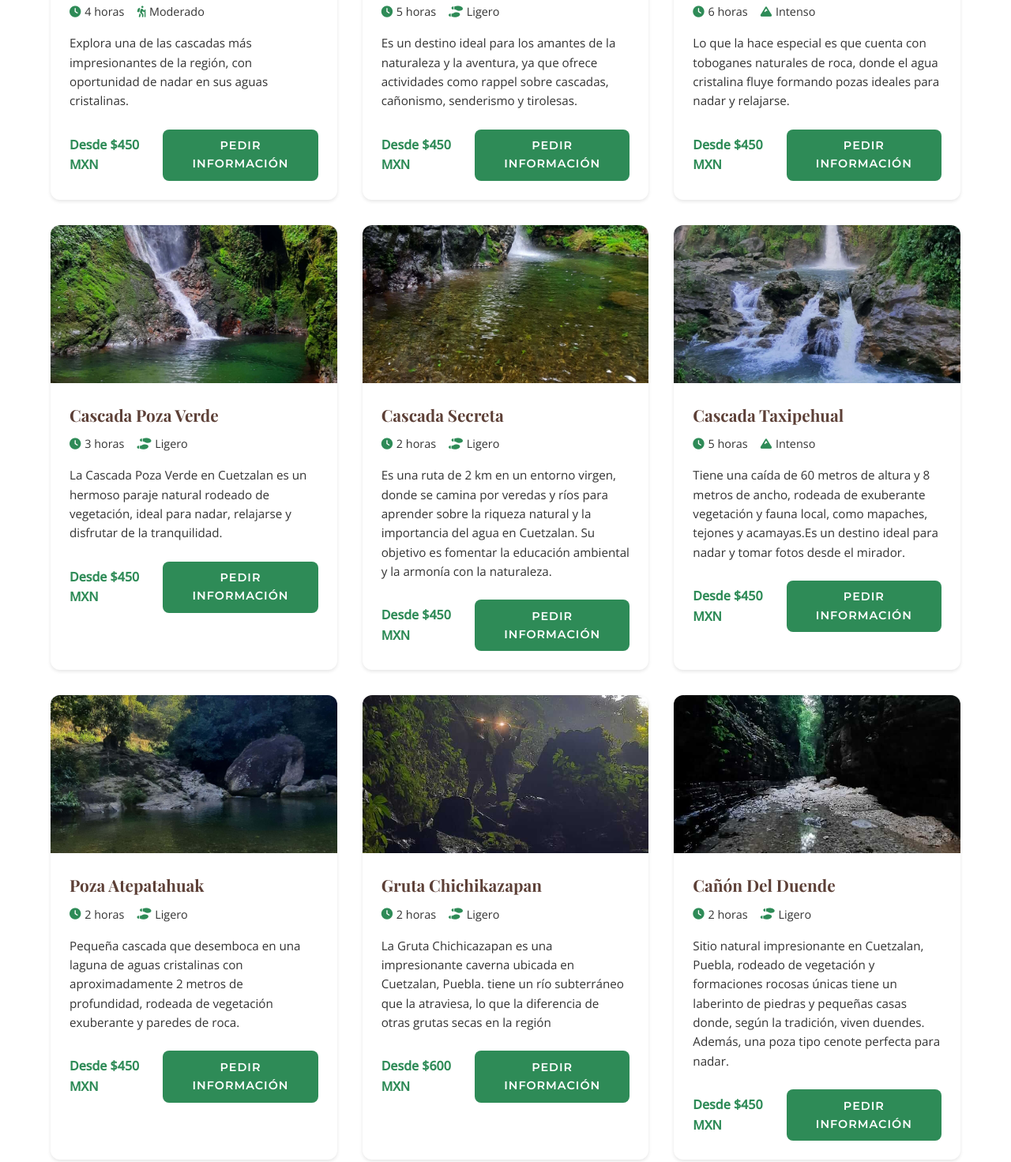
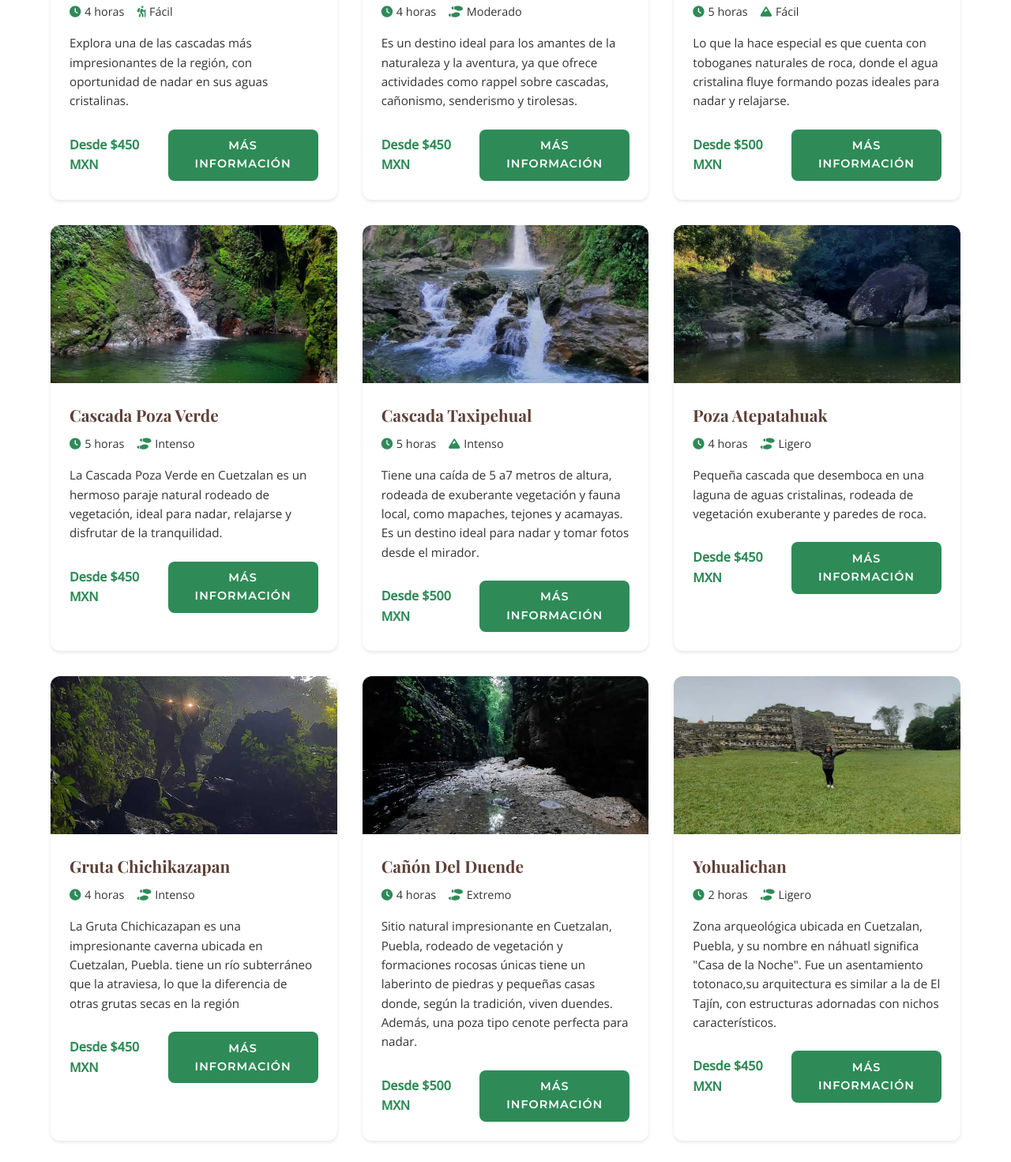
Before and after one commit to ItziRomano/tours, a website: page index.html in a window 1280 px wide. Shown: the part 1373-2844 px from the top of the page at 79% size. Drawn offline with nearby package versions, Linux system fonts and the light colour scheme.

Commit message:
correcciones

```diff
--- a/index.html
+++ b/index.html
@@ -79,13 +79,13 @@
                         <h3>Cascada Las Brisas</h3>
                         <div class="tour-meta">
                             <span><i class="fas fa-clock"></i> 4 horas</span>
-                            <span><i class="fas fa-hiking"></i> Moderado</span>
+                            <span><i class="fas fa-hiking"></i> Fácil</span>
                         </div>
                         <p>Explora una de las cascadas más impresionantes de la región, con oportunidad de nadar en sus
                             aguas cristalinas.</p>
                         <div class="tour-footer">
                             <span class="tour-price">Desde $450 MXN</span>
-                            <a href="https://wa.me/522331168764" class="btn btn-secondary">Pedir información</a>
+                            <a href="https://wa.me/522331168764" class="btn btn-secondary">Más información</a>
                         </div>
                     </div>
                 </div>
@@ -97,14 +97,14 @@
                     <div class="tour-info">
                         <h3>Cascada La Escondida</h3>
                         <div class="tour-meta">
-                            <span><i class="fas fa-clock"></i> 5 horas</span>
-                            <span><i class="fas fa-shoe-prints"></i> Ligero</span>
+                            <span><i class="fas fa-clock"></i> 4 horas</span>
+                            <span><i class="fas fa-shoe-prints"></i> Moderado</span>
                         </div>
                         <p>Es un destino ideal para los amantes de la naturaleza y la aventura, ya que ofrece
                             actividades como rappel sobre cascadas, cañonismo, senderismo y tirolesas.</p>
                         <div class="tour-footer">
                             <span class="tour-price">Desde $450 MXN</span>
-                            <a href="https://wa.me/522331168764" class="btn btn-secondary">Pedir información</a>
+                            <a href="https://wa.me/522331168764" class="btn btn-secondary">Más información</a>
                         </div>
                     </div>
                 </div>
@@ -116,14 +116,14 @@
                     <div class="tour-info">
                         <h3>Cascada Las Hamacas</h3>
                         <div class="tour-meta">
-                            <span><i class="fas fa-clock"></i> 6 horas</span>
-                            <span><i class="fas fa-mountain"></i> Intenso</span>
+                            <span><i class="fas fa-clock"></i> 5 horas</span>
+                            <span><i class="fas fa-mountain"></i> Fácil</span>
                         </div>
                         <p>Lo que la hace especial es que cuenta con toboganes naturales de roca, donde el agua
                             cristalina fluye formando pozas ideales para nadar y relajarse.</p>
                         <div class="tour-footer">
-                            <span class="tour-price">Desde $450 MXN</span>
-                            <a href="https://wa.me/522331168764" class="btn btn-secondary">Pedir información</a>
+                            <span class="tour-price">Desde $500 MXN</span>
+                            <a href="https://wa.me/522331168764" class="btn btn-secondary">Más información</a>
                         </div>
                     </div>
                 </div>
@@ -135,33 +135,13 @@
                     <div class="tour-info">
                         <h3>Cascada Poza Verde</h3>
                         <div class="tour-meta">
-                            <span><i class="fas fa-clock"></i> 3 horas</span>
-                            <span><i class="fas fa-shoe-prints"></i> Ligero</span>
+                            <span><i class="fas fa-clock"></i> 5 horas</span>
+                            <span><i class="fas fa-shoe-prints"></i> Intenso</span>
                         </div>
                         <p>La Cascada Poza Verde en Cuetzalan es un hermoso paraje natural rodeado de vegetación, ideal para nadar, relajarse y disfrutar de la tranquilidad.</p>
                         <div class="tour-footer">
                             <span class="tour-price">Desde $450 MXN</span>
-                            <a href="https://wa.me/522331168764" class="btn btn-secondary">Pedir información</a>
-                        </div>
-                    </div>
-                </div>
-
-                <div class="tour-card tour-item" data-category="aventura">
-                    <div class="tour-image">
-                        <img src="./recursos/imagenes tours/cascadaSecreta.jpeg" alt="Cascada Secreta">
-                    </div>
-                    <div class="tour-info">
-                        <h3>Cascada Secreta</h3>
-                        <div class="tour-meta">
-                            <span><i class="fas fa-clock"></i> 2 horas</span>
-                            <span><i class="fas fa-shoe-prints"></i> Ligero</span>
-                        </div>
-                        <p>Es una ruta de 2 km en un entorno virgen, donde se camina por veredas y ríos para aprender
-                            sobre la riqueza natural y la importancia del agua en Cuetzalan. Su objetivo es fomentar la
-                            educación ambiental y la armonía con la naturaleza.</p>
-                        <div class="tour-footer">
-                            <span class="tour-price">Desde $450 MXN</span>
-                            <a href="https://wa.me/522331168764" class="btn btn-secondary">Pedir información</a>
+                            <a href="https://wa.me/522331168764" class="btn btn-secondary">Más información</a>
                         </div>
                     </div>
                 </div>
@@ -176,16 +156,16 @@
                             <span><i class="fas fa-clock"></i> 5 horas</span>
                             <span><i class="fas fa-mountain"></i> Intenso</span>
                         </div>
-                        <p>Tiene una caída de 60 metros de altura y 8 metros de ancho, rodeada de exuberante vegetación
-                            y fauna local, como mapaches, tejones y acamayas.Es un destino ideal para nadar y tomar
-                            fotos desde el mirador.
+                        <p>Tiene una caída de 5 a7 metros de altura, rodeada de exuberante vegetación
+                            y fauna local, como mapaches, tejones y acamayas. Es un destino ideal para nadar y tomar fotos desde el mirador.
                         </p>
                         <div class="tour-footer">
-                            <span class="tour-price">Desde $450 MXN</span>
-                            <a href="https://wa.me/522331168764" class="btn btn-secondary">Pedir información</a>
+                            <span class="tour-price">Desde $500 MXN</span>
+                            <a href="https://wa.me/522331168764" class="btn btn-secondary">Más información</a>
                         </div>
                     </div>
                 </div>
+
                 <div class="tour-card tour-item" data-category="naturaleza">
                     <div class="tour-image">
                         <img src="./recursos/imagenes tours/pozaAtepatahuak.jpeg" alt="Poza Atepatahuak">
@@ -193,14 +173,13 @@
                     <div class="tour-info">
                         <h3>Poza Atepatahuak</h3>
                         <div class="tour-meta">
-                            <span><i class="fas fa-clock"></i> 2 horas</span>
+                            <span><i class="fas fa-clock"></i> 4 horas</span>
                             <span><i class="fas fa-shoe-prints"></i> Ligero</span>
                         </div>
-                        <p>Pequeña cascada que desemboca en una laguna de aguas cristalinas con aproximadamente 2 metros
-                            de profundidad, rodeada de vegetación exuberante y paredes de roca.</p>
+                        <p>Pequeña cascada que desemboca en una laguna de aguas cristalinas, rodeada de vegetación exuberante y paredes de roca.</p>
                         <div class="tour-footer">
                             <span class="tour-price">Desde $450 MXN</span>
-                            <a href="https://wa.me/522331168764" class="btn btn-secondary">Pedir información</a>
+                            <a href="https://wa.me/522331168764" class="btn btn-secondary">Más información</a>
                         </div>
                     </div>
 
@@ -212,18 +191,19 @@
                     <div class="tour-info">
                         <h3>Gruta Chichikazapan</h3>
                         <div class="tour-meta">
-                            <span><i class="fas fa-clock"></i> 2 horas</span>
-                            <span><i class="fas fa-shoe-prints"></i> Ligero</span>
+                            <span><i class="fas fa-clock"></i> 4 horas</span>
+                            <span><i class="fas fa-shoe-prints"></i> Intenso</span>
                         </div>
                         <p>La Gruta Chichicazapan es una impresionante caverna ubicada en Cuetzalan, Puebla. tiene un
                             río subterráneo que la atraviesa, lo que la diferencia de otras grutas secas en la región
                         </p>
                         <div class="tour-footer">
-                            <span class="tour-price">Desde $600 MXN</span>
-                            <a href="https://wa.me/522331168764" class="btn btn-secondary">Pedir información</a>
+                            <span class="tour-price">Desde $450 MXN</span>
+                            <a href="https://wa.me/522331168764" class="btn btn-secondary">Más información</a>
                         </div>
                     </div>
                 </div>
+
                 <div class="tour-card tour-item" data-category="aventura">
                     <div class="tour-image">
                         <img src="./recursos/imagenes tours/canonDelDuende2.jpeg" alt="Cañon del duende">
@@ -231,15 +211,13 @@
                     <div class="tour-info">
                         <h3>Cañón Del Duende</h3>
                         <div class="tour-meta">
-                            <span><i class="fas fa-clock"></i> 2 horas</span>
-                            <span><i class="fas fa-shoe-prints"></i> Ligero</span>
+                            <span><i class="fas fa-clock"></i> 4 horas</span>
+                            <span><i class="fas fa-shoe-prints"></i> Extremo</span>
                         </div>
-                        <p>Sitio natural impresionante en Cuetzalan, Puebla, rodeado de vegetación y formaciones rocosas
-                            únicas tiene un laberinto de piedras y pequeñas casas donde, según la tradición, viven
-                            duendes. Además, una poza tipo cenote perfecta para nadar.</p>
+                        <p>Sitio natural impresionante en Cuetzalan, Puebla, rodeado de vegetación y formaciones rocosas únicas tiene un laberinto de piedras y pequeñas casas donde, según la tradición, viven duendes. Además, una poza tipo cenote perfecta para nadar.</p>
                         <div class="tour-footer">
-                            <span class="tour-price">Desde $450 MXN</span>
-                            <a href="https://wa.me/522331168764" class="btn btn-secondary">Pedir información</a>
+                            <span class="tour-price">Desde $500 MXN</span>
+                            <a href="https://wa.me/522331168764" class="btn btn-secondary">Más información</a>
                         </div>
                     </div>
                 </div>
@@ -258,10 +236,11 @@
                             estructuras adornadas con nichos característicos.</p>
                         <div class="tour-footer">
                             <span class="tour-price">Desde $450 MXN</span>
-                            <a href="https://wa.me/522331168764" class="btn btn-secondary">Pedir información</a>
+                            <a href="https://wa.me/522331168764" class="btn btn-secondary">Más información</a>
                         </div>
                     </div>
                 </div>
+
                 <div class="tour-card tour-item" data-category="cultura">
                     <div class="tour-image">
                         <img src="./recursos/imagenes tours/textil.jpeg" alt="Textiles">
@@ -276,11 +255,12 @@
                             de los nahuas y totonacos. Se elaboran con técnicas ancestrales como el telar de cintura, y
                             los diseños suelen representar elementos de la naturaleza y la cosmovisión indígena.</p>
                         <div class="tour-footer">
-                            <span class="tour-price">Desde $450 MXN</span>
-                            <a href="https://wa.me/522331168764" class="btn btn-secondary">Pedir información</a>
+                            <span class="tour-price">Desde $400 MXN</span>
+                            <a href="https://wa.me/522331168764" class="btn btn-secondary">Más información</a>
                         </div>
                     </div>
                 </div>
+
                 <div class="tour-card tour-item" data-category="cultura">
                     <div class="tour-image">
                         <img src="./recursos/imagenes tours/cultura.jpeg" alt="Cultura">
@@ -296,8 +276,8 @@
                             practicarlo. Finalmente, se recorre el taller de cera, único en la región, donde el proceso
                             es artesanal y se utilizan materiales de la abeja melipona.</p>
                         <div class="tour-footer">
-                            <span class="tour-price">Desde $550 MXN</span>
-                            <a href="https://wa.me/522331168764" class="btn btn-secondary">Pedir información</a>
+                            <span class="tour-price">Desde $450 MXN</span>
+                            <a href="https://wa.me/522331168764" class="btn btn-secondary">Más información</a>
                         </div>
                     </div>
 
@@ -504,7 +484,7 @@
             </div>
             <div>
                 <i class="fa fa-envelope"></i>
-                <p><a href="#">diegg1312.escorpion@gmail.com</a></p>
+                <p><a href="#">paxalolis@gmail.com</a></p>
             </div>
         </div>
         <div class="footer-right">
```
Also changed, not shown: contact/contac.html (+1 -1 lines), detalles/brisas.html (added, +43 -0 lines).
